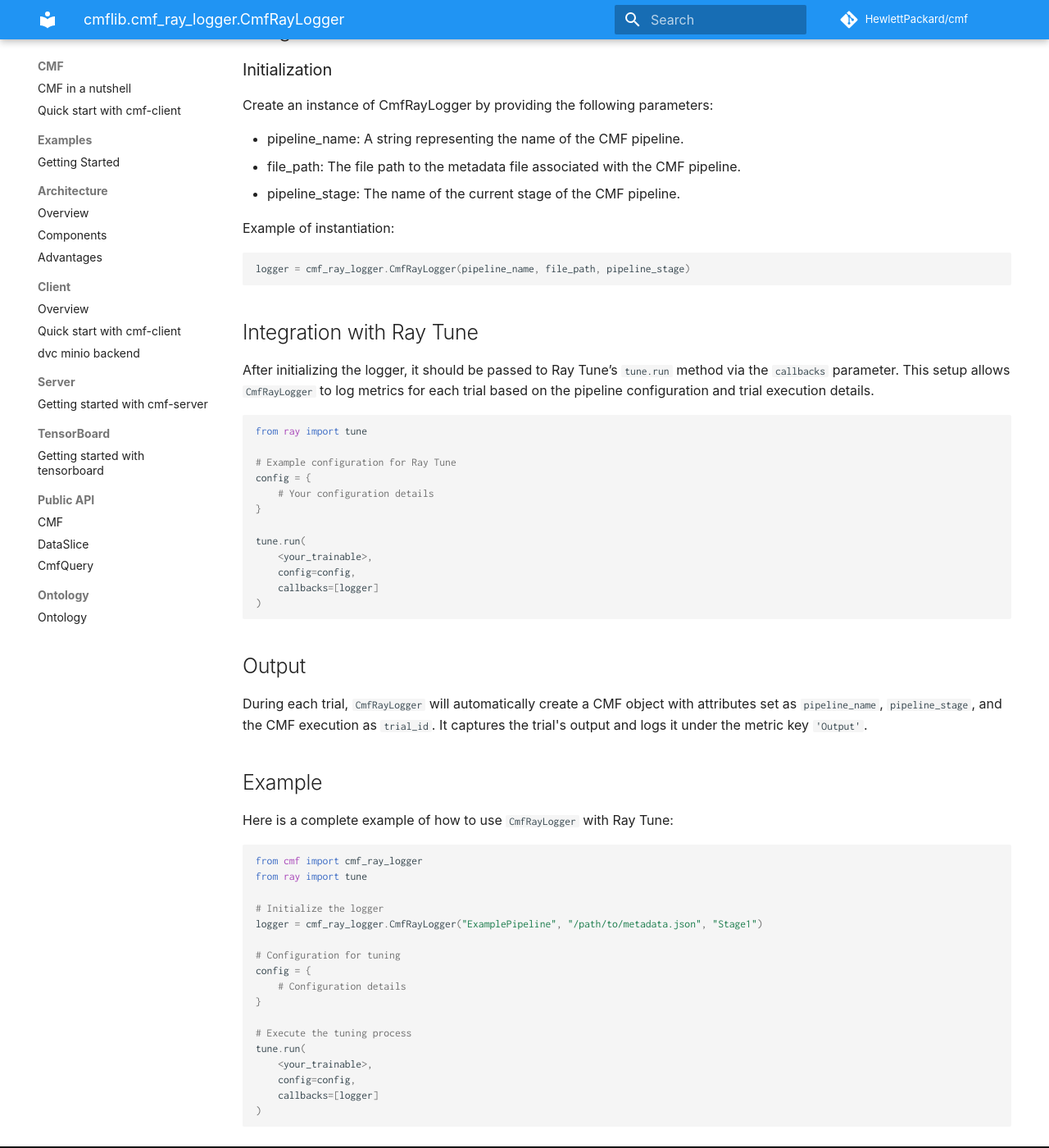
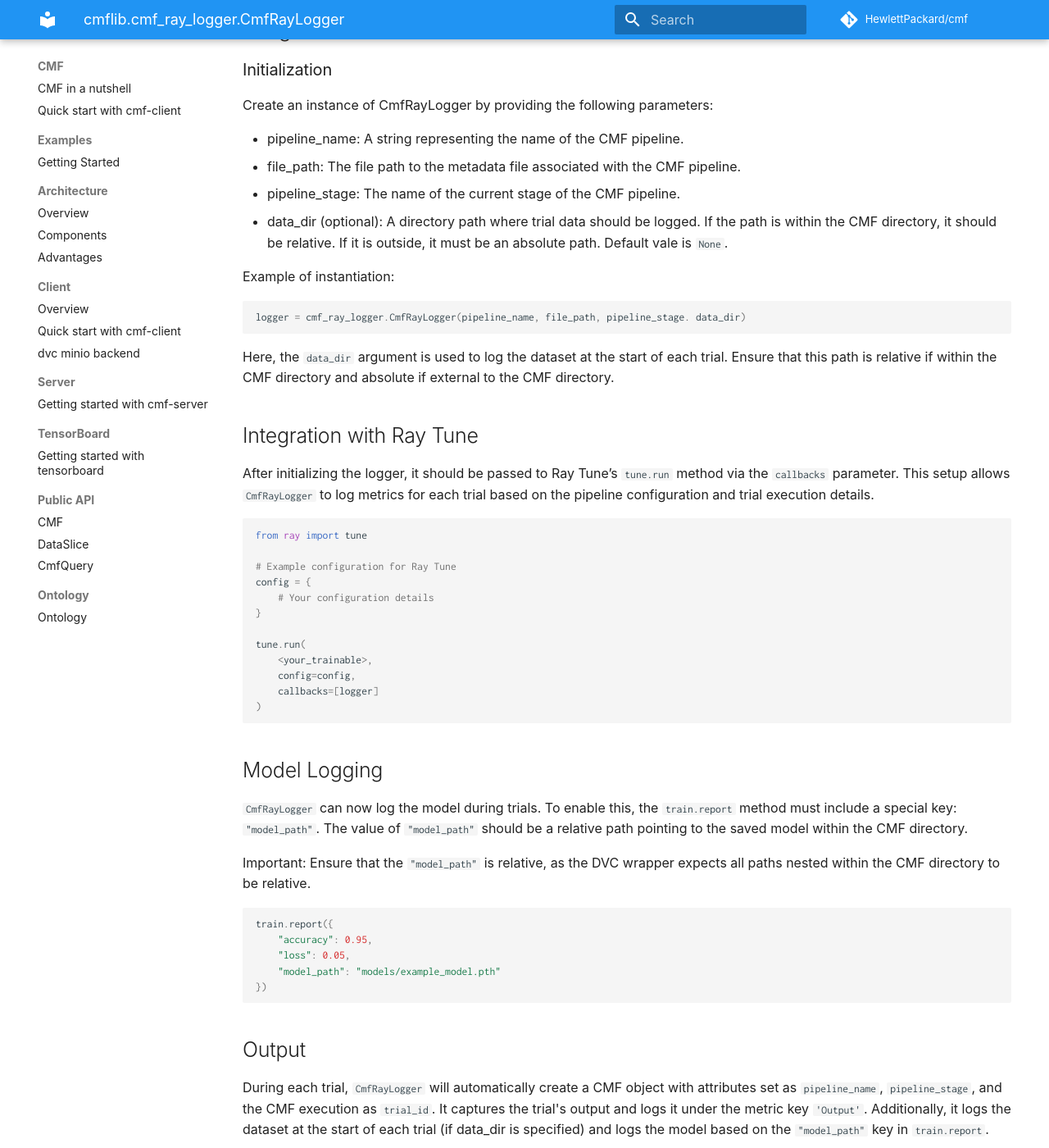
Before and after one commit to HewlettPackard/cmf, an MkDocs documentation site: the page built from docs/api/public/cmf_ray_logger.md, in a window 1280 px wide and 1400 px high, scrolled down 674 px. Shown: the whole window at 82% size. Built offline with MkDocs 1.6.1 and Material for MkDocs 9.7.7, drawn with Linux system fonts in a browser that asks for light colours; some web fonts are replaced; comment, search, counter and statistics services are not loaded; some of the changed text lies outside the part shown.

Commit message:
model and dataset logging for raytune using CMF (#212)

````diff
--- a/docs/api/public/cmf_ray_logger.md
+++ b/docs/api/public/cmf_ray_logger.md
@@ -25,11 +25,13 @@ Create an instance of CmfRayLogger by providing the following parameters:
 * pipeline_name: A string representing the name of the CMF pipeline.
 * file_path: The file path to the metadata file associated with the CMF pipeline.
 * pipeline_stage: The name of the current stage of the CMF pipeline.
+* data_dir (optional): A directory path where trial data should be logged. If the path is within the CMF directory, it should be relative. If it is outside, it must be an absolute path. Default vale is `None`.
 
 Example of instantiation:
 ```python
-logger = cmf_ray_logger.CmfRayLogger(pipeline_name, file_path, pipeline_stage)
+logger = cmf_ray_logger.CmfRayLogger(pipeline_name, file_path, pipeline_stage. data_dir)
 ```
+Here, the `data_dir` argument is used to log the dataset at the start of each trial. Ensure that this path is relative if within the CMF directory and absolute if external to the CMF directory.
 
 ## Integration with Ray Tune
 
@@ -50,8 +52,22 @@ tune.run(
 )
 ```
 
+## Model Logging
+`CmfRayLogger` can now log the model during trials. To enable this, the `train.report` method must include a special key: `"model_path"`. The value of `"model_path"` should be a relative path pointing to the saved model within the CMF directory.
+
+Important: Ensure that the `"model_path"` is relative, as the DVC wrapper expects all paths nested within the CMF directory to be relative.
+```Python
+train.report({
+    "accuracy": 0.95,
+    "loss": 0.05,
+    "model_path": "models/example_model.pth"
+})
+```
+
+
+
 ## Output
-During each trial, `CmfRayLogger` will automatically create a CMF object with attributes set as `pipeline_name`, `pipeline_stage`, and the CMF execution as `trial_id`. It captures the trial's output and logs it under the metric key `'Output'`.
+During each trial, `CmfRayLogger` will automatically create a CMF object with attributes set as `pipeline_name`, `pipeline_stage`, and the CMF execution as `trial_id`. It captures the trial's output and logs it under the metric key `'Output'`. Additionally, it logs the dataset at the start of each trial (if data_dir is specified) and logs the model based on the `"model_path"` key in `train.report`.
 
 ## Example
 Here is a complete example of how to use `CmfRayLogger` with Ray Tune:
@@ -61,7 +77,7 @@ from cmf import cmf_ray_logger
 from ray import tune
 
 # Initialize the logger
-logger = cmf_ray_logger.CmfRayLogger("ExamplePipeline", "/path/to/metadata.json", "Stage1")
+logger = cmf_ray_logger.CmfRayLogger("ExamplePipeline", "/path/to/metadata.json", "Stage1", "path/to/data_dir")
 
 # Configuration for tuning
 config = {
@@ -74,4 +90,11 @@ tune.run(
     config=config,
     callbacks=[logger]
 )
+
+# Reporting within your trainable function
+train.report({
+    "accuracy": 0.95,
+    "loss": 0.05,
+    "model_path": "path/to/models/example_model.pth"
+})
 ```
````
Also changed, not shown: 1 other file.
